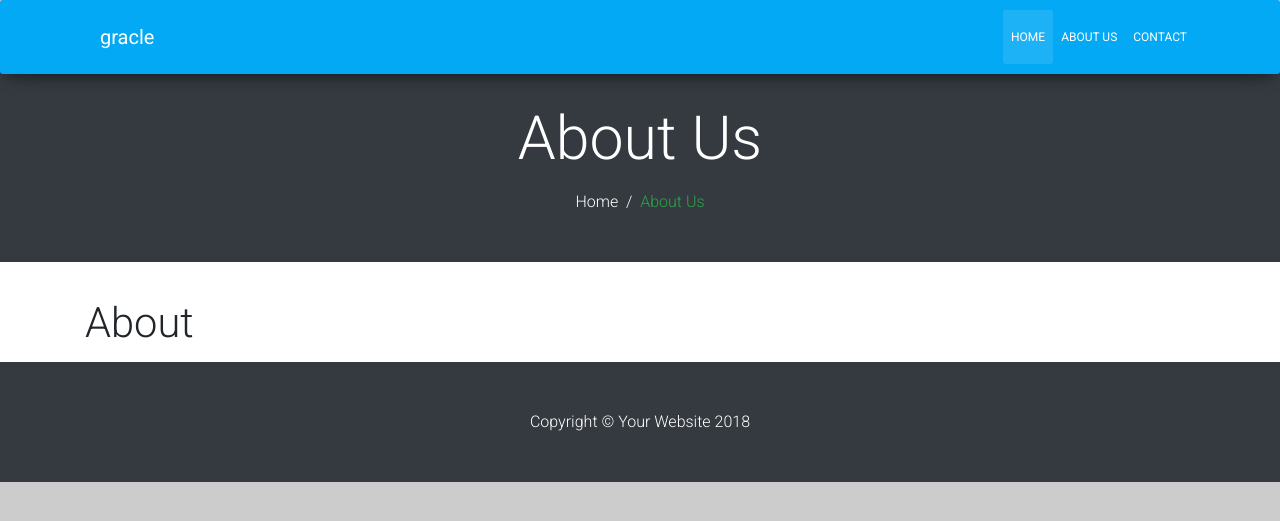
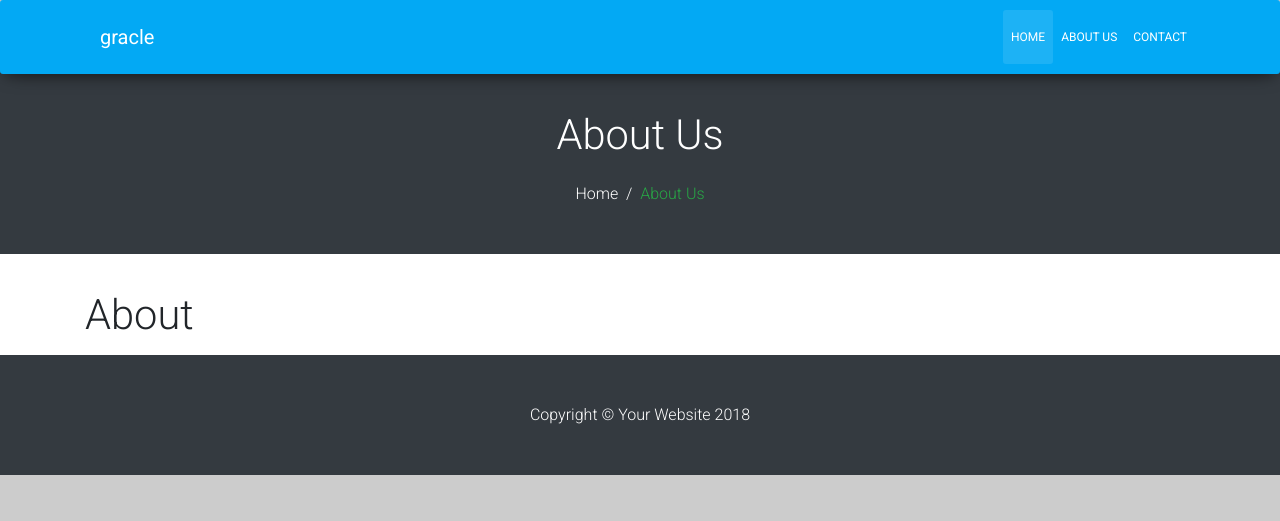
Before and after one commit to gracle/gracle.github.io, a Jekyll site: the page built from about.md, in a window 1280 px wide. Shown: the top 521 px of the page. Built offline with Jekyll 4.4.1, drawn with Linux system fonts in a browser that asks for light colours; nearby versions of some CDN libraries.

Commit message:
Update header.html

```diff
--- a/_includes/header.html
+++ b/_includes/header.html
@@ -2,7 +2,7 @@
 <div class="container">
 	<div class="row">
 		<div class="col-md-12 text-center">
-			<h1 class="mt-0 mb-3 text-white">{{ page.title }}</h1>
+			<h2 class="mt-0 mb-3 text-white">{{ page.title }}</h2>
 			<div class="breadcrumbs">
 				<p class="mb-0 text-white"><a class="text-white" href="{{ site.url }}">Home</a>  /  <span class="text-success">{{ page.title }}</span></p>
 			</div>
```
